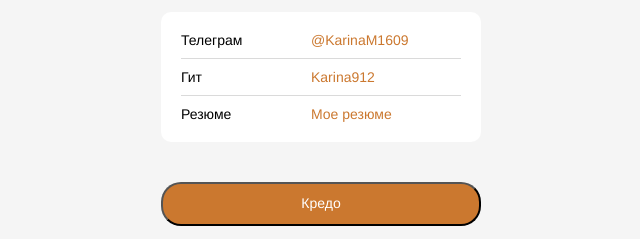
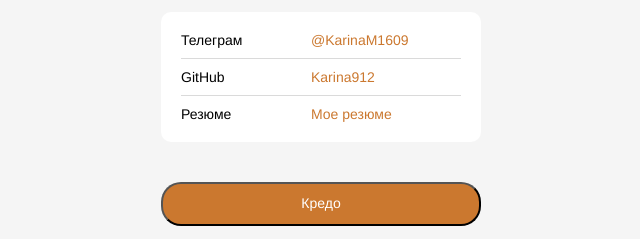
Before and after one commit to Karina912/-HTML-CSS, a plain HTML site: page index.html in a window 1280 px wide. Shown: the part 326-565 px from the top of the page, 319-959 px from the left. Drawn offline with Linux system fonts and the light colour scheme.

Commit message:
исправила_название_ссылки

```diff
--- a/index.html
+++ b/index.html
@@ -24,7 +24,7 @@
             <a class="linsk__link" href="http://t.me/KarinaM1609">@KarinaM1609</a>
           </li>
           <li class="links__link">
-            <p class="links__title">Гит</p>
+            <p class="links__title">GitHub</p>
             <a class="linsk__link" href="https://github.com/Karina912">Karina912</a>
           </li>
           <li class="links__link">
```
